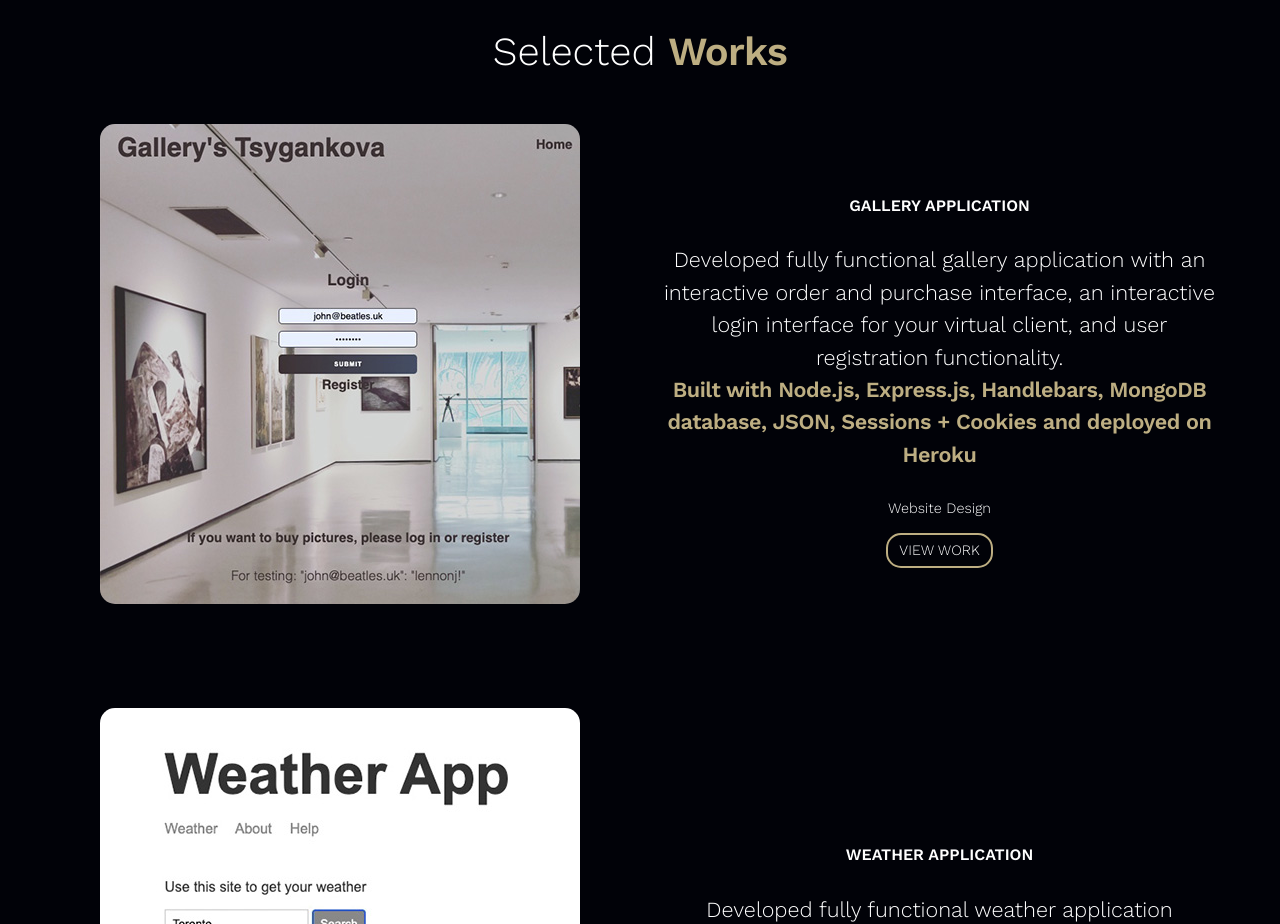
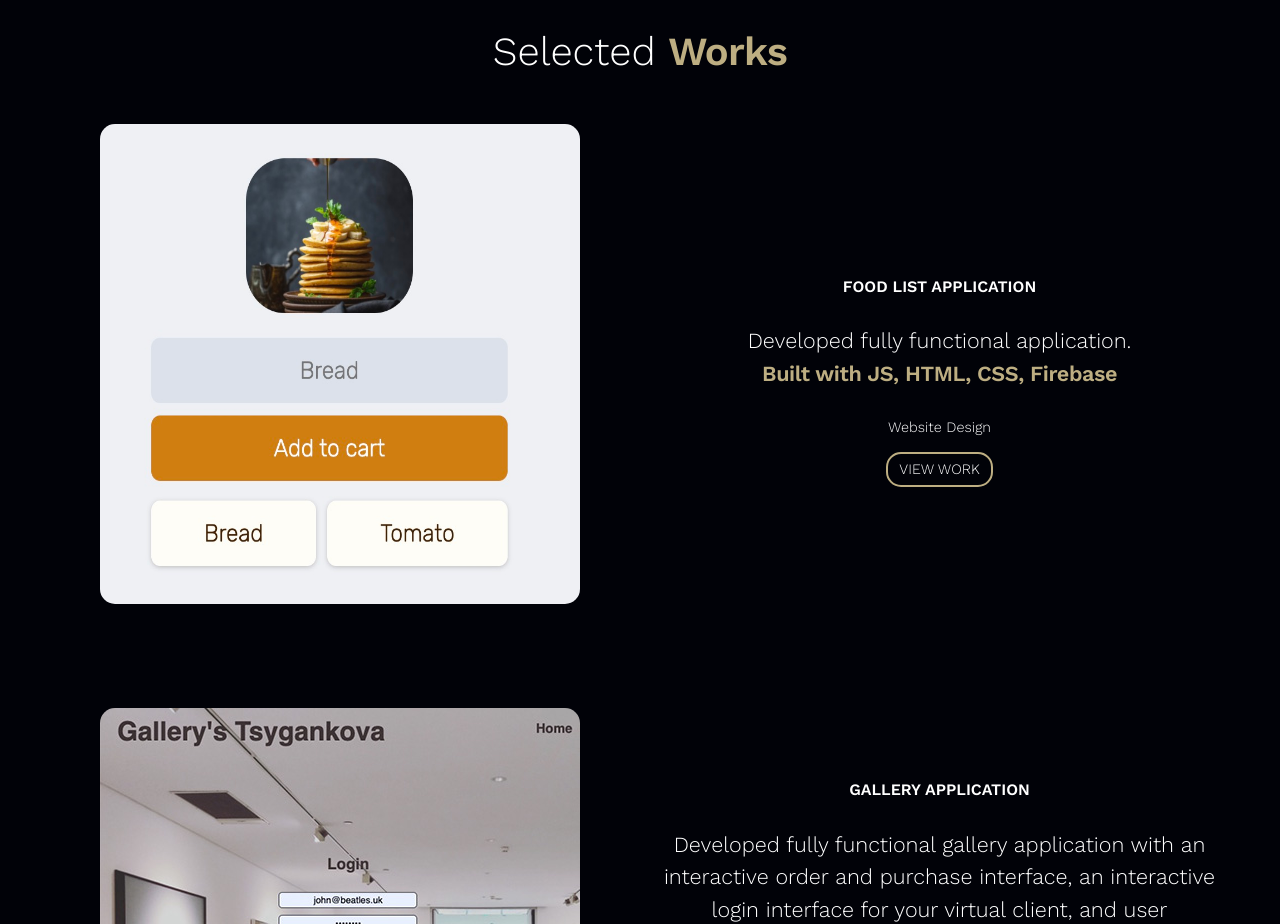
Before and after one commit to nadezdatsygankova/PortfolioHtml, a plain HTML site: page index.html in a window 1280 px wide. Shown: the part 820-1744 px from the top of the page. Drawn offline with nearby package versions, Linux system fonts and the light colour scheme; a script that the page names is missing.

Commit message:
add app list

```diff
--- a/index.html
+++ b/index.html
@@ -62,6 +62,19 @@
     <section id="work" class="work-section">
       <h3>Selected <span class="bold">Works</span></h3>
       <div class="container">
+        <article class="container-works">
+          <div class="work">
+            <img class="img-work" src="./img/works/listApp.jpg" alt="listApp" />
+          </div>
+          <div class="work">
+            <h4 class="title-work">Food List application</h4>
+            <h5>Developed fully functional  application. <br>
+              <span class="bold">Built with JS, HTML, CSS, Firebase</span>
+            </h5>
+            <p>Website Design</p>
+            <a href="https://list-app-food.netlify.app/" target="_blank" class="btn">View Work</a>
+          </div>
+        </article>
 
         <article class="container-works">
           <div class="work">
--- a/style.css
+++ b/style.css
@@ -199,6 +199,8 @@ h1 {
   border-radius: 15px;
   /* border:2px solid var(--main-bg-color); */
   overflow: hidden;
+  width: 480px;
+  height: 480px;
 }
 
 .btn {
```
Also changed, not shown: img/works/listApp.jpg (added).
